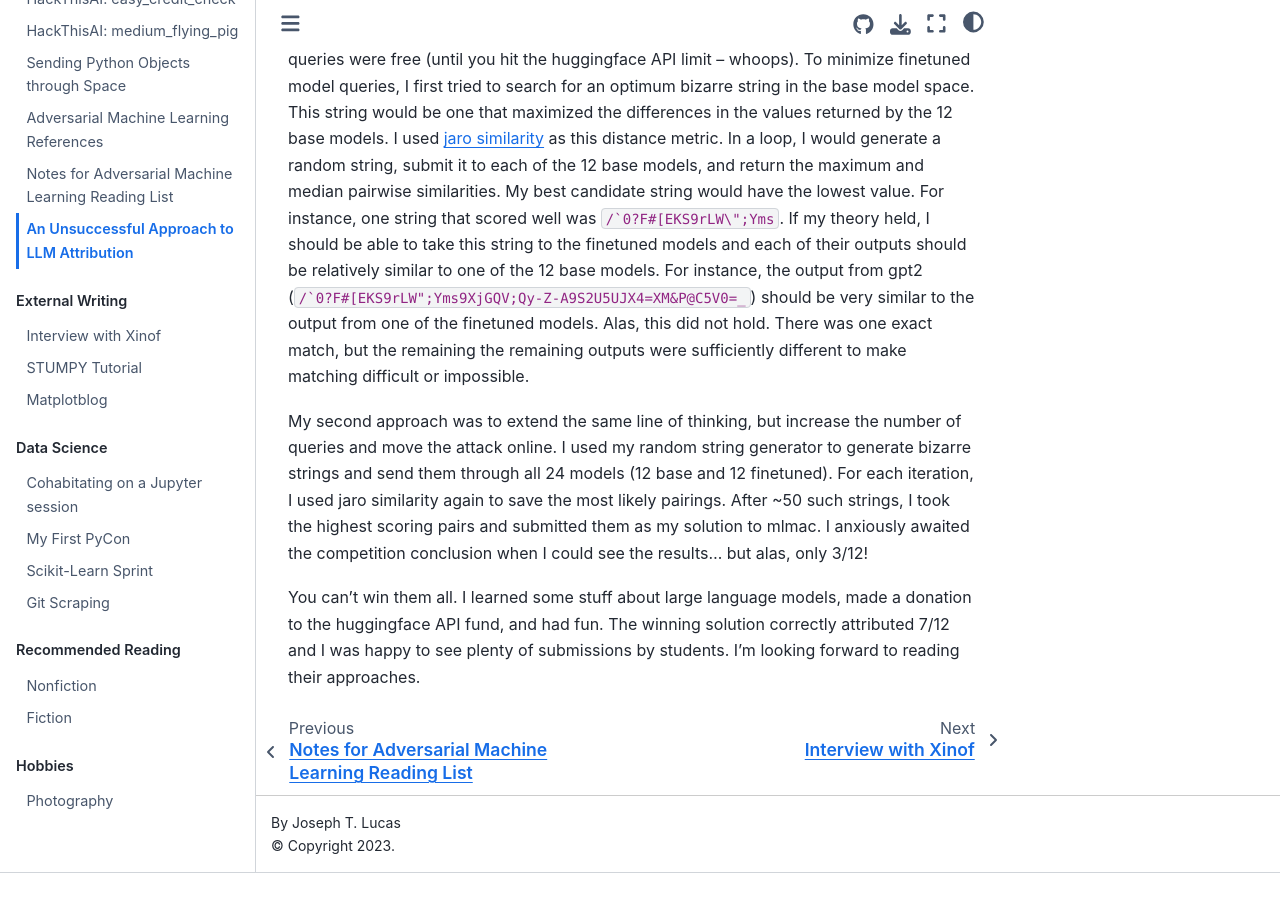
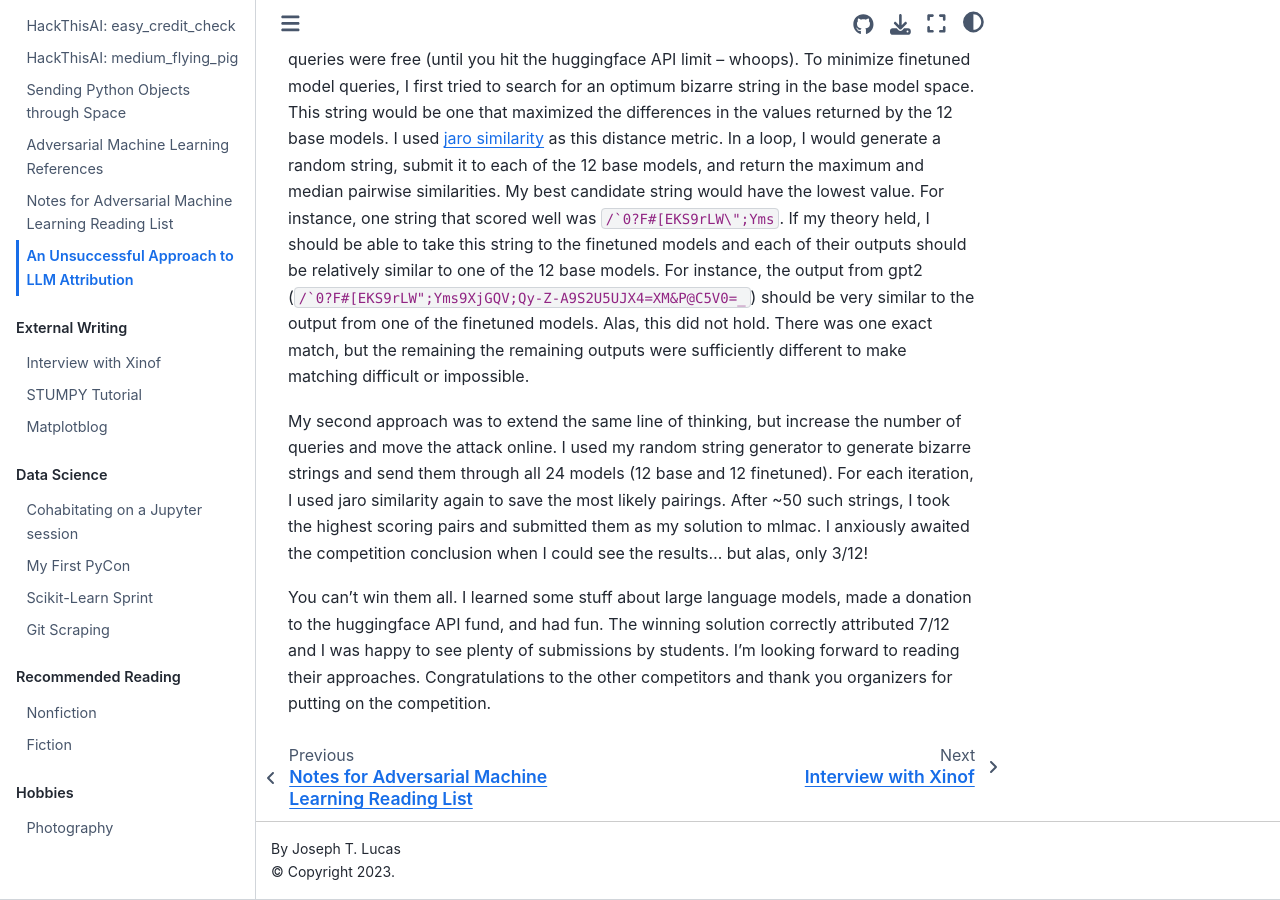
Before and after one commit to JosephTLucas/blog, a Jupyter Book: the page built from content/mlmac.md, in a window 1280 px wide and 900 px high, scrolled down 620 px. Built offline with Jupyter Book 1.0.4 settings and Sphinx 7.4.7 and the Sphinx Book theme 1.1.4, drawn with Linux system fonts in a browser that asks for light colours; before the commit the page ends 1493 px from its top, so only the background shows below that.

Commit message:
add thanks

```diff
--- a/content/mlmac.md
+++ b/content/mlmac.md
@@ -8,4 +8,4 @@
 
 My second approach was to extend the same line of thinking, but increase the number of queries and move the attack online. I used my random string generator to generate bizarre strings and send them through all 24 models (12 base and 12 finetuned). For each iteration, I used jaro similarity again to save the most likely pairings. After ~50 such strings, I took the highest scoring pairs and submitted them as my solution to mlmac. I anxiously awaited the competition conclusion when I could see the results... but alas, only 3/12!
 
-You can't win them all. I learned some stuff about large language models, made a donation to the huggingface API fund, and had fun. The winning solution correctly attributed 7/12 and I was happy to see plenty of submissions by students. I'm looking forward to reading their approaches.
+You can't win them all. I learned some stuff about large language models, made a donation to the huggingface API fund, and had fun. The winning solution correctly attributed 7/12 and I was happy to see plenty of submissions by students. I'm looking forward to reading their approaches. Congratulations to the other competitors and thank you organizers for putting on the competition.
```
